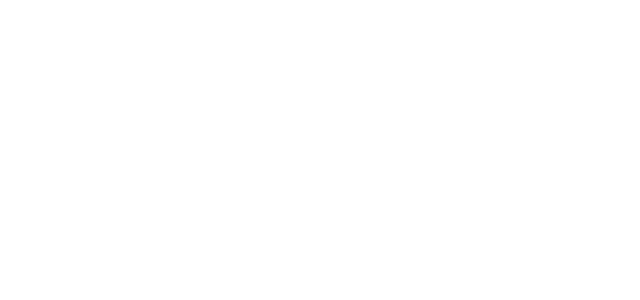
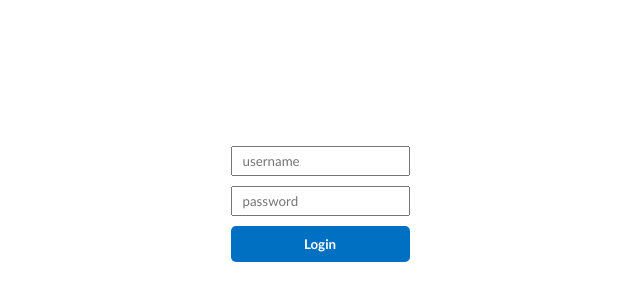
Before and after one commit to IrtazaAhmed147/Booking_App, a React (Vite) app in the folder client/: page /login in a window 1280 px wide. Before the commit this address had no page. Shown: the part 196-496 px from the top of the page, without its empty margins (320-960 px from the left). Built offline with nearby package versions, Linux system fonts and the light colour scheme.

Commit message:
React login auth context api

```diff
--- a/client/src/App.jsx
+++ b/client/src/App.jsx
@@ -3,6 +3,7 @@
 import { Home } from './pages/home/Home'
 import { List } from './pages/list/List'
 import  Hotel  from './pages/hotel/Hotel'
+import Login from "./pages/login/Login"
 
 function App() {
 
@@ -10,6 +11,7 @@
    <BrowserRouter>
     <Routes>
       <Route  path='/' element={<Home/>}/>
+      <Route  path='/login' element={<Login/>}/>
       <Route  path='/hotels' element={<List/>}/>
       <Route  path='/hotels/:id' element={<Hotel/>}/>
     </Routes>
--- a/client/src/components/header/Header.jsx
+++ b/client/src/components/header/Header.jsx
@@ -16,6 +16,7 @@
 import { format } from "date-fns"
 import { useNavigate } from 'react-router-dom';
 import { SearchContext } from '../../context/searchContext';
+import { AuthContext } from '../../context/AuthContext';
 
 
 export const Header = ({ type }) => {
@@ -37,6 +38,7 @@
     ]);
 
     const navigate = useNavigate()
+    const {user } = useContext(AuthContext)
 
     const handleOption = (name, operation) => {
         setOptions(prev => {
@@ -84,7 +86,7 @@
                 {type !== "list" && <> <h1 className="headerTitle">A lifetime of discounts? It's Genius.</h1>
                     <p className="headerDesc"> Get rewarded for your travels - unlock instant savings of 10% or
                         more with a free booking account</p>
-                    <button className="headerBtn">Sign in / Register</button>
+                   {!user &&  <button className="headerBtn">Sign in / Register</button>}
                     <div className="headerSearch">
                         <div className="headerSearchItem">
                             <FontAwesomeIcon icon={faBed} className='headerIcon' />
--- a/client/src/components/navbar/Navbar.jsx
+++ b/client/src/components/navbar/Navbar.jsx
@@ -1,14 +1,22 @@
+import { Link } from 'react-router-dom'
 import './navbar.css'
+import { useContext } from 'react'
+import { AuthContext } from '../../context/AuthContext'
 
 export const Navbar = () => {
+    const {user } = useContext(AuthContext)
   return (
      <div className="navbar">
       <div className="navContainer">
-        <span className="logo">Booking App</span>
-        <div className="navItems">
+        <span className="logo">
+          <Link to={"/"}>
+          Booking App
+          </Link>
+        </span>
+      {user ? user.username :  ( <div className="navItems">
           <button className="navButton">Register</button>
           <button className="navButton">Login</button>
-        </div>
+        </div>)}
       </div>
     </div>
   )
--- a/client/src/components/navbar/navbar.css
+++ b/client/src/components/navbar/navbar.css
@@ -17,6 +17,10 @@
 .logo{
   font-weight: 500;
 }
+.logo a {
+  color: white;
+  text-decoration: none;
+}
 
 .navButton{
   margin-left: 20px;
--- /dev/null
+++ b/client/src/context/AuthContext.jsx
@@ -0,0 +1,60 @@
+import { createContext, useEffect, useReducer } from "react";
+
+const INITIAL_STATE = {
+    user: JSON.parse(localStorage.getItem("user")) || null,
+    loading: false,
+    error: null,
+};
+
+
+export const AuthContext = createContext(INITIAL_STATE)
+
+const AuthReducer = (state, action) => {
+
+
+    switch (action.type) {
+        case "LOGIN_START":
+            return {
+                user: null,
+                loading: true,
+                error: null,
+            }
+            case "LOGIN_SUCCESS":
+            return {
+                user: action.payload,
+                loading: false,
+                error: null,
+            }
+            case "LOGIN_FAILURE":
+            return {
+                user: null,
+                loading: false,
+                error: action.payload,
+            }
+            case "LOGOUT":
+            return {
+                user: null,
+                loading: false,
+                error: null,
+            }
+        default:
+            return state;
+    }
+}
+
+
+export const AuthContextProvider = ({ children }) => {
+    const [state, dispatch] = useReducer(AuthReducer, INITIAL_STATE)
+
+    useEffect(()=> {
+        localStorage.setItem("user", JSON.stringify(state.user))
+    }, [state.user])
+
+    return (
+        <AuthContext.Provider value={
+            {
+                user: state.user, loading: state.loading, error: state.error, dispatch
+            }
+        }>{children}</AuthContext.Provider>
+    )
+}
--- a/client/src/main.jsx
+++ b/client/src/main.jsx
@@ -2,11 +2,15 @@
 import { createRoot } from 'react-dom/client';
 import App from './App.jsx';
 import { SearchContextProvider } from './context/searchContext.jsx';
+import { AuthContextProvider } from './context/AuthContext.jsx';
 
 createRoot(document.getElementById('root')).render(
   <StrictMode>
-    <SearchContextProvider>
-      <App />
-    </SearchContextProvider>
+    <AuthContextProvider>
+
+      <SearchContextProvider>
+        <App />
+      </SearchContextProvider>
+    </AuthContextProvider>
   </StrictMode>
 );
--- /dev/null
+++ b/client/src/pages/login/Login.jsx
@@ -0,0 +1,61 @@
+import React, { useContext, useState } from 'react'
+import "./login.css"
+import { AuthContext } from '../../context/AuthContext'
+import axios from 'axios'
+import { useNavigate } from 'react-router-dom'
+function Login() {
+
+    const [ceredentials, setCeredentials] = useState({
+        username: undefined,
+        password: undefined
+    })
+
+    const {user, loading, error , dispatch } = useContext(AuthContext)
+    const navigate = useNavigate()
+
+    const handleChange = (e)=> {
+        setCeredentials(prev => ({...prev, [e.target.id]: e.target.value}))
+    }
+    const handleClick = async(e)=> {
+        e.preventDefault()
+        dispatch({type: "LOGIN_START"})
+        try {
+            const res = await axios.post('/api/auth/login', ceredentials)
+            dispatch({type: "LOGIN_SUCCESS", payload: res.data})
+            navigate("/")
+
+        } catch (error) {
+            dispatch({type: "LOGIN_FAILURE", payload: error.response.data})
+
+
+        }
+    }
+
+
+  return (
+    <div className="login">
+      <div className="lContainer">
+        <input
+          type="text"
+          placeholder="username"
+          id="username"
+          onChange={handleChange}
+          className="lInput"
+        />
+        <input
+          type="password"
+          placeholder="password"
+          id="password"
+          onChange={handleChange}
+          className="lInput"
+        />
+        <button disabled={loading} onClick={handleClick} className="lButton">
+          Login
+        </button>
+        {error && <span>{error.message}</span>}
+      </div>
+    </div>
+  )
+}
+
+export default Login
--- /dev/null
+++ b/client/src/pages/login/login.css
@@ -0,0 +1,32 @@
+.login {
+  height: 100vh;
+  display: flex;
+  align-items: center;
+  justify-content: center;
+}
+
+.lContainer {
+  display: flex;
+  flex-direction: column;
+  gap: 10px;
+}
+
+.lInput{
+  height: 30px;
+  padding: 10px;
+}
+
+.lButton {
+  border: none;
+  padding: 10px 20px;
+  background-color: #0071c2;
+  color: white;
+  font-weight: bold;
+  cursor: pointer;
+  border-radius: 5px;
+}
+
+.lButton:disabled{
+  background-color: #0071c28c;
+  cursor: not-allowed;
+}
```
